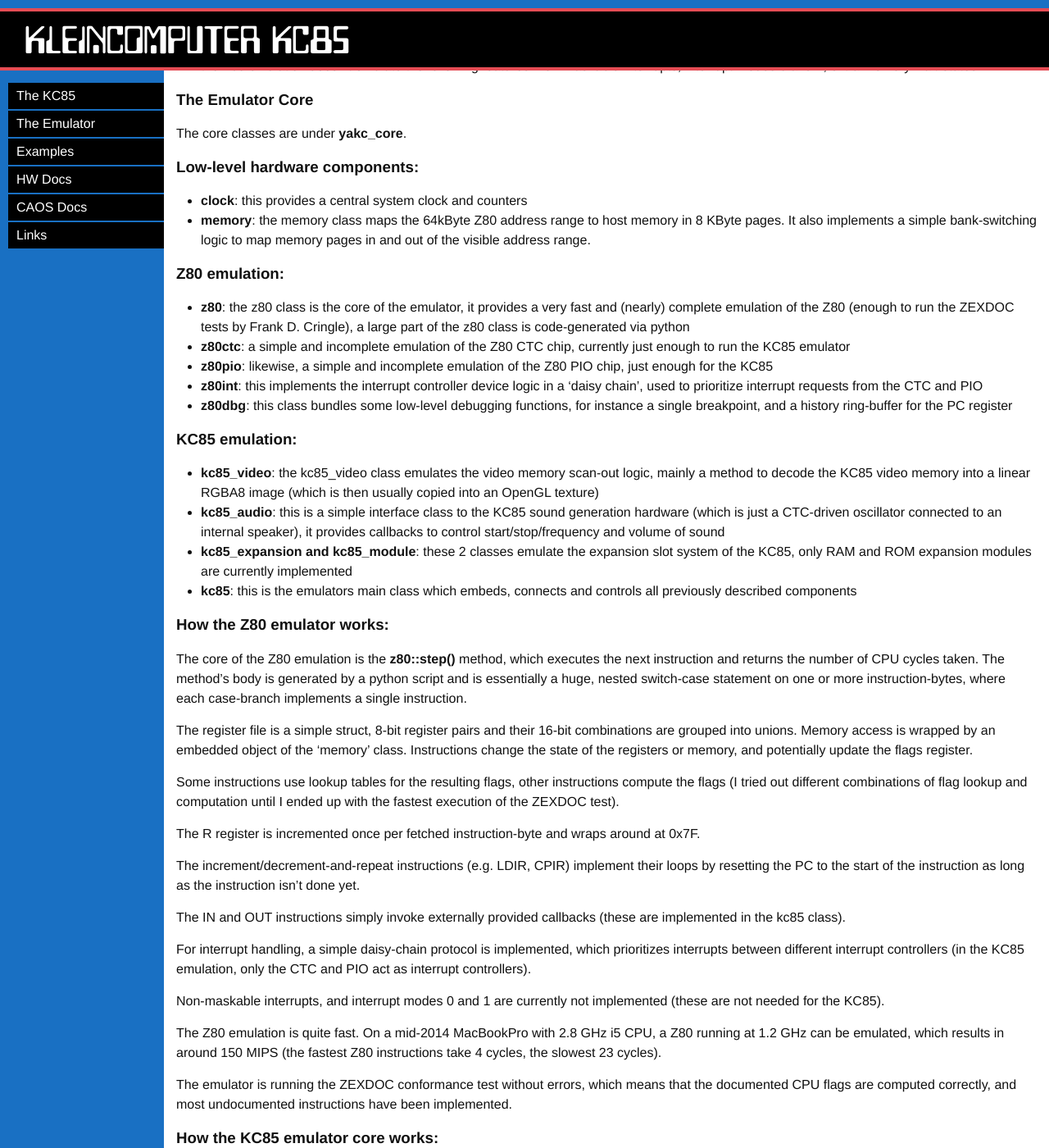
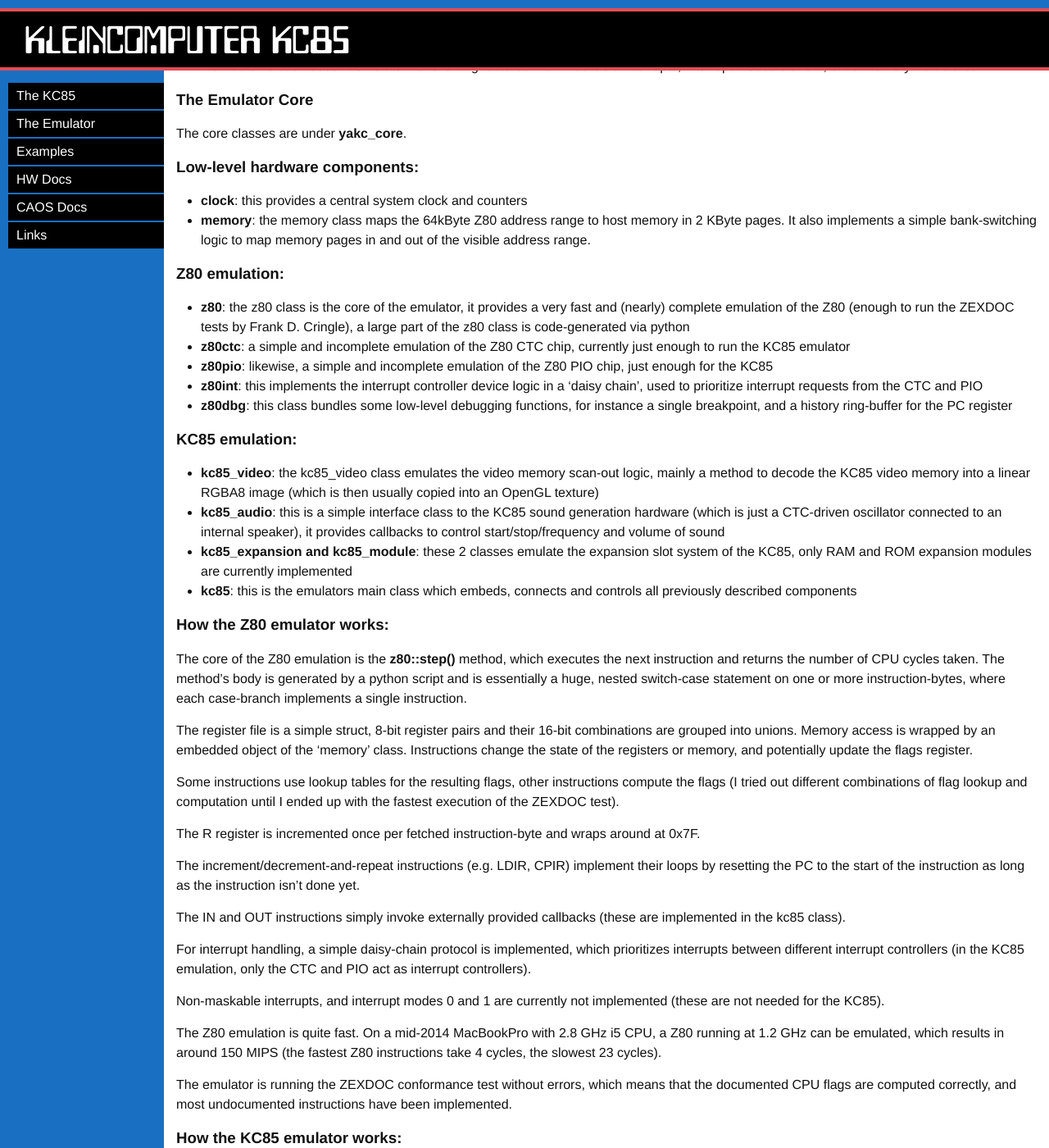
Before and after one commit to floooh/yakc, a Jekyll site: the page built from web/p020_emulator.md, in a window 1280 px wide and 1400 px high, scrolled down 1143 px. Shown: the whole window at 82% size. Built offline with Jekyll 4.4.1, drawn with Linux system fonts in a browser that asks for light colours; Markdown is read by kramdown in place of the engine named in the settings.

Commit message:
Added KC85/2 support, fixed module addressing bug

```diff
--- a/web/p020_emulator.md
+++ b/web/p020_emulator.md
@@ -82,7 +82,7 @@
 
 - **clock**: this provides a central system clock and counters
 - **memory**: the memory class maps the 64kByte Z80 address range to
-host memory in 8 KByte pages. It also implements a simple bank-switching
+host memory in 2 KByte pages. It also implements a simple bank-switching
 logic to map memory pages in and out of the visible address range.
 
 ### Z80 emulation:
@@ -157,7 +157,7 @@
 that the documented CPU flags are computed correctly, and most undocumented
 instructions have been implemented.
 
-### How the KC85 emulator core works:
+### How the KC85 emulator works:
 
 The KC85 emulator wraps around the Z80 emulator components. The most important
 methods of the kc85 class are **poweron()**, **reset()** and **onframe()**.
--- a/yakc_roms/roms.yml
+++ b/yakc_roms/roms.yml
@@ -1,5 +1,8 @@
 ---
 files:
+    - 'hc900.852'
+    - 'caos22.852'
+    - 'm006.rom'
     - 'basic_c0.853'
     - 'caos31.853'
     - 'caos34.853'
```
Also changed, not shown: 12 other files.
